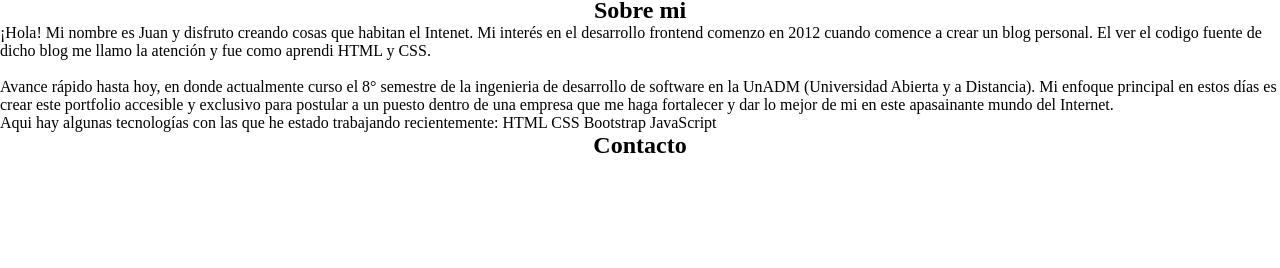
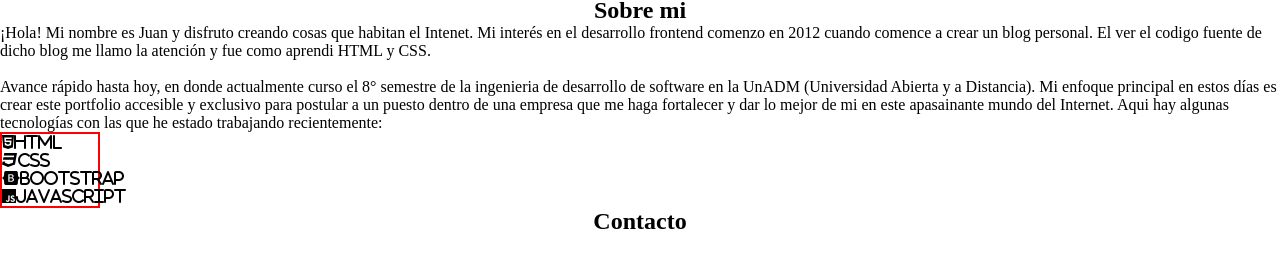
Before and after one commit to juanhb9/hernandez, a plain HTML site: page index.html in a window 1280 px wide. Shown: the part 610-878 px from the top of the page. Before the commit the page ends 849 px from the top, so only its background shows below. Drawn offline with Linux system fonts and the light colour scheme.

Commit message:
definiendo iconos

```diff
--- a/CSS/style.css
+++ b/CSS/style.css
@@ -192,6 +192,17 @@ body{
     text-align: center;
 }
 
+.cont_skill{
+    display: flex;
+    display: inline-block;
+    flex-direction:column;
+    border:2px solid red;
+    width: 100px;
+}
+.skill{
+
+}
+
 
 /* ----------- */
 
--- a/index.html
+++ b/index.html
@@ -42,16 +42,19 @@
             <br>
             Avance rápido hasta hoy, en donde actualmente curso el 8° semestre de la ingenieria de desarrollo de software en la UnADM (Universidad Abierta y a Distancia). Mi enfoque principal en estos días es crear este portfolio accesible y exclusivo para postular a un puesto dentro de una empresa que me haga fortalecer y dar lo mejor de mi en este apasainante mundo del Internet.
 
-            <p>
+
                 Aqui hay algunas tecnologías con las que he estado trabajando recientemente:
 
-                HTML
-                CSS
-                Bootstrap
-                JavaScript
+            </p>
+            <div class="cont_skill">
+                <div class="skill">
+                    <i class="fa-brands fa-html5">HTML</i>
+                    <i class="fa-brands fa-css3">CSS</i>
+                    <i class="fa-brands fa-bootstrap">Bootstrap</i>
+                    <i class="fa-brands fa-js">JavaScript</i>
+                </div>
+            </div>
 
-            </p>
-        </p>
     </section>
 <!-- -------------------- -->
 <section class="contacto">
```
